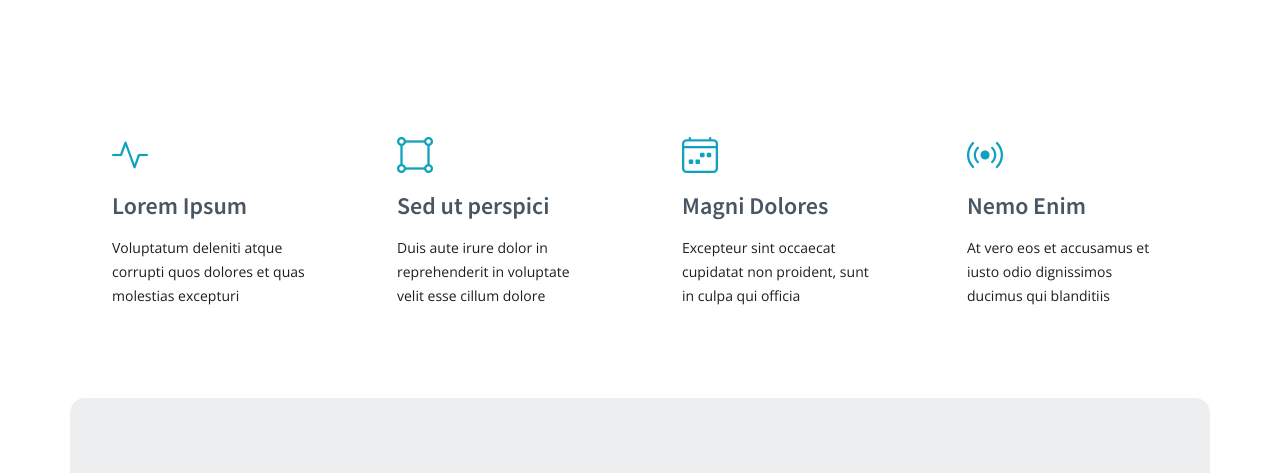
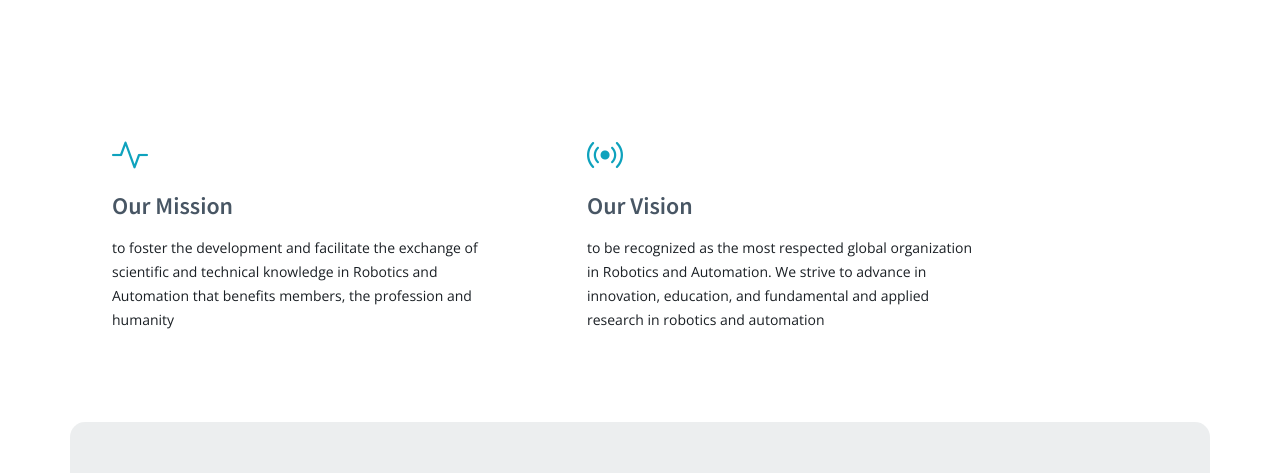
Before and after one commit to CortaCoder/CortaCoder.github.io, a plain HTML site: page index.html in a window 1280 px wide. Shown: the part 685-1158 px from the top of the page. Drawn offline with nearby package versions, Linux system fonts and the light colour scheme.

Commit message:
Update index.html

```diff
--- a/index.html
+++ b/index.html
@@ -103,35 +103,19 @@
 
         <div class="row gy-4">
 
-          <div class="col-xl-3 col-md-6 d-flex" data-aos="zoom-out">
+          <div class="col-xl-5 col-md-6 d-flex" data-aos="zoom-out">
             <div class="service-item position-relative">
               <div class="icon"><i class="bi bi-activity icon"></i></div>
-              <h4><a href="" class="stretched-link">Lorem Ipsum</a></h4>
-              <p>Voluptatum deleniti atque corrupti quos dolores et quas molestias excepturi</p>
+              <h4><a href="" class="stretched-link">Our Mission</a></h4>
+              <p> to foster the development and facilitate the exchange of scientific and technical knowledge in Robotics and Automation that benefits members, the profession and humanity</p>
             </div>
           </div><!-- End Service Item -->
 
-          <div class="col-xl-3 col-md-6 d-flex" data-aos="zoom-out" data-aos-delay="200">
-            <div class="service-item position-relative">
-              <div class="icon"><i class="bi bi-bounding-box-circles icon"></i></div>
-              <h4><a href="" class="stretched-link">Sed ut perspici</a></h4>
-              <p>Duis aute irure dolor in reprehenderit in voluptate velit esse cillum dolore</p>
-            </div>
-          </div><!-- End Service Item -->
-
-          <div class="col-xl-3 col-md-6 d-flex" data-aos="zoom-out" data-aos-delay="400">
-            <div class="service-item position-relative">
-              <div class="icon"><i class="bi bi-calendar4-week icon"></i></div>
-              <h4><a href="" class="stretched-link">Magni Dolores</a></h4>
-              <p>Excepteur sint occaecat cupidatat non proident, sunt in culpa qui officia</p>
-            </div>
-          </div><!-- End Service Item -->
-
-          <div class="col-xl-3 col-md-6 d-flex" data-aos="zoom-out" data-aos-delay="600">
+          <div class="col-xl-5 col-md-6 d-flex" data-aos="zoom-out" data-aos-delay="600">
             <div class="service-item position-relative">
               <div class="icon"><i class="bi bi-broadcast icon"></i></div>
-              <h4><a href="" class="stretched-link">Nemo Enim</a></h4>
-              <p>At vero eos et accusamus et iusto odio dignissimos ducimus qui blanditiis</p>
+              <h4><a href="" class="stretched-link">Our Vision</a></h4>
+              <p>to be recognized as the most  respected global organization in Robotics and Automation. We strive to advance in  innovation, education, and fundamental and applied research in robotics and automation</p>
             </div>
           </div><!-- End Service Item -->
 
```
